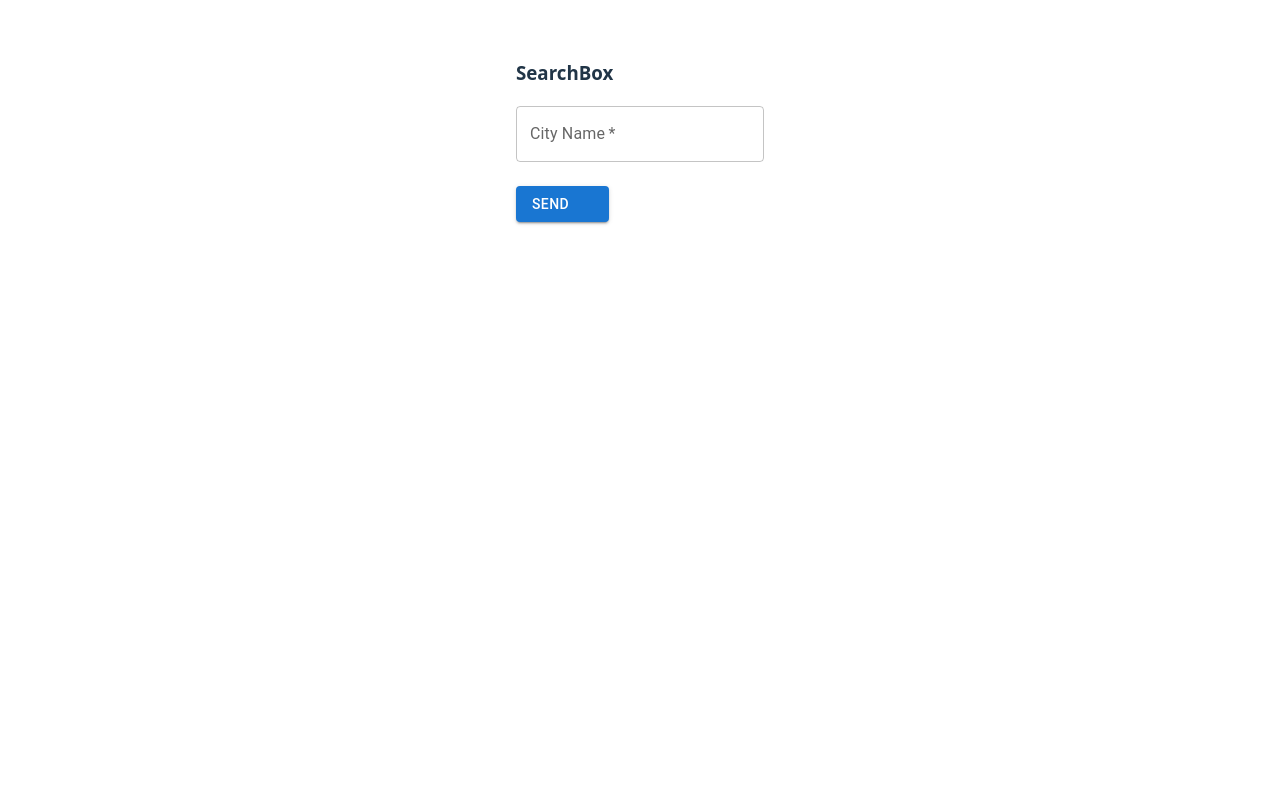
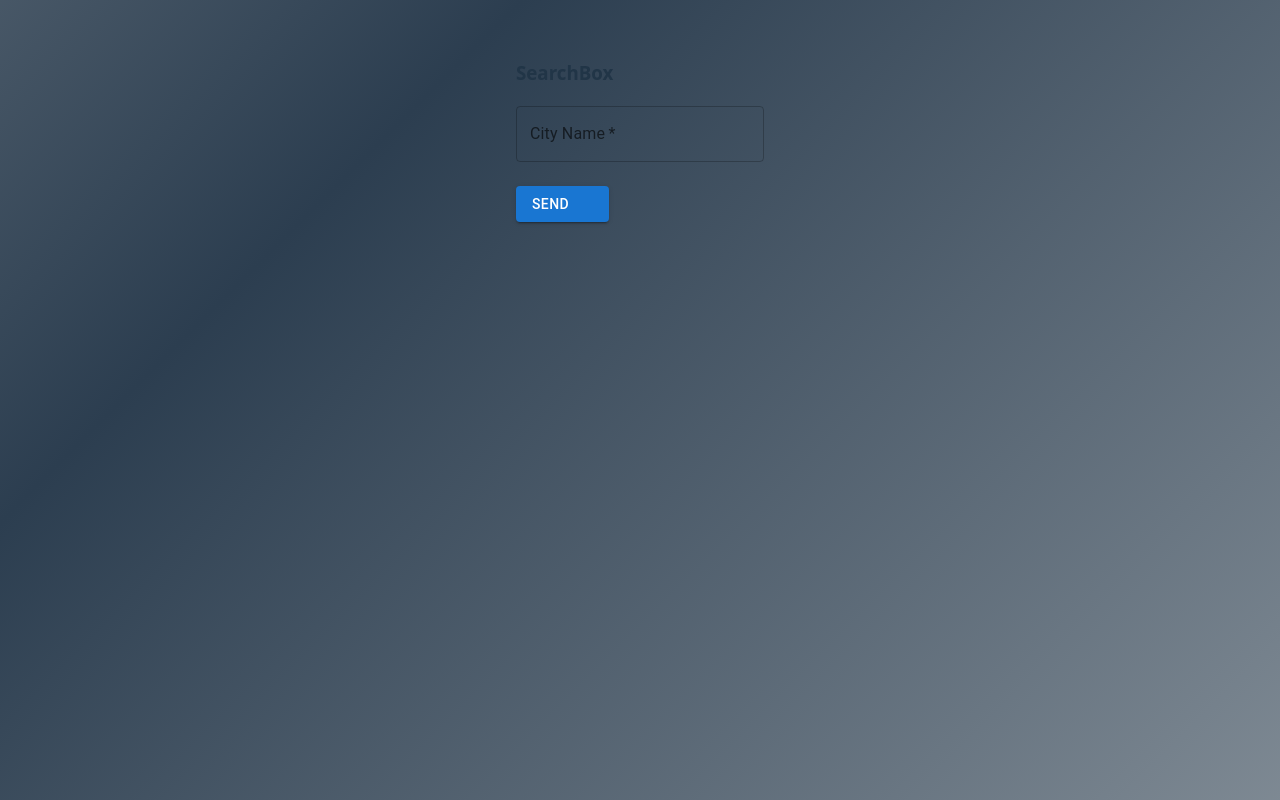
Before and after one commit to swapnilhingane18/WEATHER_APP, a React (Vite) app: page / in a window 1280 px wide. Built offline with nearby package versions, Linux system fonts and the light colour scheme; some icons are missing.

Commit message:
background colour changes with cards

```diff
--- a/src/App.jsx
+++ b/src/App.jsx
@@ -1,15 +1,15 @@
-import { useState } from 'react'
-import SearchBox from './SearchBox.jsx'
+import React, { useState } from "react";
+import SearchBox from "./SearchBox";
+import WeatherBackground from "./WeatherBackground";
 
-
-
-function App() {
+export default function App() {
+  const [weatherType, setWeatherType] = useState(null);
 
   return (
     <>
-    <SearchBox/>
+      <WeatherBackground weatherType={weatherType} />
+
+      <SearchBox setWeatherType={setWeatherType} />
     </>
-  )
+  );
 }
-
-export default App
--- a/src/SearchBox.jsx
+++ b/src/SearchBox.jsx
@@ -5,7 +5,7 @@ import SendIcon from "@mui/icons-material/Send";
 import "./SearchBox.css";
 import InfoBox from "./InfoBox.jsx";
 
-export default function SearchBox() {
+export default function SearchBox({ setWeatherType }) {
   const [city, setCity] = useState("");
   const [weatherInfo, setWeatherInfo] = useState(null);
 
@@ -23,6 +23,7 @@ export default function SearchBox() {
     }
 
     setWeatherInfo(data);
+    setWeatherType(data.weather[0].main); // ⭐ KEY LINE
   };
 
   const handleSubmit = async (event) => {
--- /dev/null
+++ b/src/WeatherBackground.jsx
@@ -0,0 +1,49 @@
+import React from "react";
+
+export default function WeatherBackground({ weatherType }) {
+  const GRADIENT_MAP = {
+    Clear:
+      "linear-gradient(-45deg, #fceabb, #f8b500, #f6d365, #fda085)",
+
+    Clouds:
+      "linear-gradient(-45deg, #d7d2cc, #304352, #bdc3c7, #2c3e50)",
+
+    Rain:
+      "linear-gradient(-45deg, #4b79a1, #283e51, #1e3c72, #2a5298)",
+
+    Drizzle:
+      "linear-gradient(-45deg, #4b79a1, #283e51, #1e3c72, #2a5298)",
+
+    Snow:
+      "linear-gradient(-45deg, #e6dada, #ffffff, #dfe9f3, #ffffff)",
+
+    Thunderstorm:
+      "linear-gradient(-45deg, #232526, #414345, #000000, #434343)",
+
+    Mist:
+      "linear-gradient(-45deg, #bdc3c7, #2c3e50, #95a5a6, #7f8c8d)",
+
+    Fog:
+      "linear-gradient(-45deg, #bdc3c7, #2c3e50, #95a5a6, #7f8c8d)",
+
+    Haze:
+      "linear-gradient(-45deg, #bdc3c7, #2c3e50, #95a5a6, #7f8c8d)",
+  };
+
+  const gradient =
+    GRADIENT_MAP[weatherType] ||
+    "linear-gradient(-45deg, #bdc3c7, #2c3e50, #bdc3c7, #2c3e50)";
+
+  return (
+    <div
+      style={{
+        position: "fixed",
+        inset: 0,
+        zIndex: -1,
+        background: gradient,
+        backgroundSize: "400% 400%",
+        animation: "gradientBG 12s ease infinite",
+      }}
+    />
+  );
+}
--- a/src/index.css
+++ b/src/index.css
@@ -78,3 +78,21 @@ body {
   align-items: flex-start;   /* ✅ allow downward growth */
   padding-top: 40px;
 }
+
+
+@keyframes gradientBG {
+  0% {
+    background-position: 0% 50%;
+  }
+  50% {
+    background-position: 100% 50%;
+  }
+  100% {
+    background-position: 0% 50%;
+  }
+}
+
+body {
+  margin: 0;
+  font-family: system-ui, -apple-system, BlinkMacSystemFont;
+}
```
